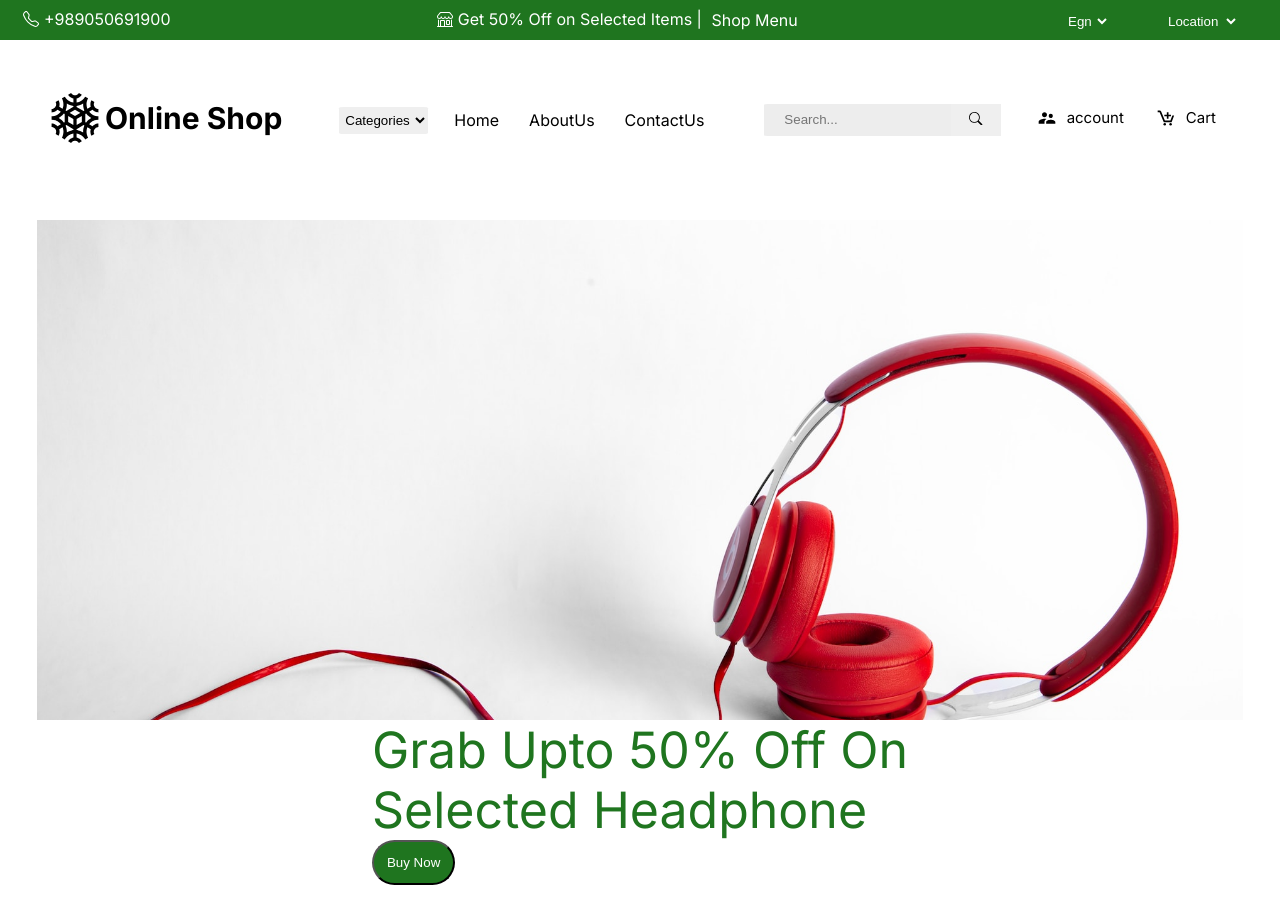
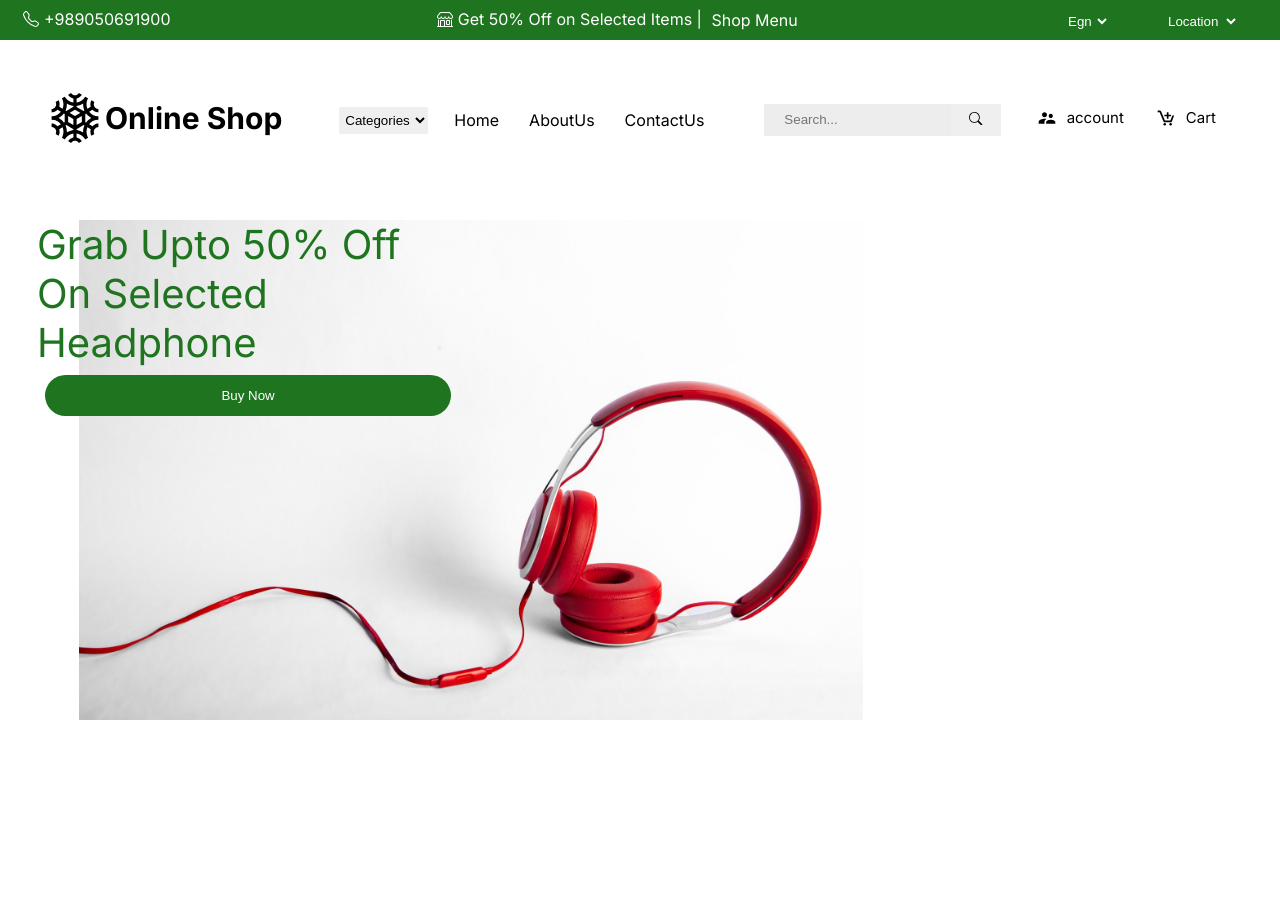
Before and after one commit to MH-Mangelian/Online-Shop, a Next.js app in the folder online-shop/: page / in a window 1280 px wide. After the commit the page ends 800 px from the top, so only its background shows below. Built offline with nearby package versions, Linux system fonts and the light colour scheme.

Commit message:
banner fix

```diff
--- a/online-shop/src/app/page.module.css
+++ b/online-shop/src/app/page.module.css
@@ -236,6 +236,8 @@
 
 .test
 {
-
+  display: flex;
+  position: relative;
+  z-index: -3;
 
 }
--- a/online-shop/src/components/Banner.jsx
+++ b/online-shop/src/components/Banner.jsx
@@ -20,20 +20,35 @@ const Banner = () => {
       width: 95vw;
       padding: 20px 5px;
     `}>
-      <Image src={bannerImg}
-        alt="Banner"
-        sizes="(max-width: 768px) 100vw, (max-width: 1200px) 50vw, 33vw"
-        width="100%"
-        height={500}
-        css={css`
-        object-fit: cover;`}
-      />
 
-      <div>
+      <div className='hi' css={css`
+      display: inline-flex;
+      justify-content: flex-start;
+      `}>
+
+        <div css={css`
+          width: 35%;
+          z-index: 1;
+          margin-right: -190px;
+          @media (max-width: 640px) {
+            margin-right: -334px;
+
+          }
+
+        `}>
+          <div css={css`
+            display: flex;
+            flex-direction: column;
+            flex-wrap: nowrap;
+            margin-left: auto;
+          `}>
             <p css={css`
             color:hsl(120, 58%, 29%);
-        font-size: 50px;
-        `}>Grab Upto 50% Off On <br />
+            font-size: 40px;
+            @media (max-width: 768px) {
+              font-size: 30px;
+            }
+            `}>Grab Upto 50% Off On
             Selected Headphone</p>
 
             <button css={css`
@@ -41,7 +56,39 @@ const Banner = () => {
               color:white;
               border-radius: 30px;
               padding: 13px;
-        `}>Buy Now</button>
+              border: none;
+              margin: 8px;
+              &:hover{
+                color: darkred;
+              }
+              @media (max-width: 768px) {
+                border-radius: 5px;
+                padding: 10px;
+                margin: 5px;
+              }
+            `}>Buy Now
+            </button>
+          </div>
+        </div>
+
+        <div css={css`
+          width: 65%;
+          z-index: -3;
+          margin-left: -190px;
+
+        `}>
+          <Image src={bannerImg}
+            alt="Banner"
+            sizes="(max-width: 768px) 100vw, (max-width: 1200px) 50vw, 33vw"
+            width="100%"
+            height={500}
+            css={css`
+            object-fit: cover;
+
+            `}
+          />
+        </div>
+
       </div>
     </section>
   )
--- a/online-shop/src/components/Header.jsx
+++ b/online-shop/src/components/Header.jsx
@@ -206,6 +206,7 @@ const Header = () => {
                   left: 0;
                   right: 0;
                   top: 150px;
+                  z-index: 5;
 
               `}>
                 <SearchForMobile/>
```
Lines whose indentation alone changed are shown as unchanged.
